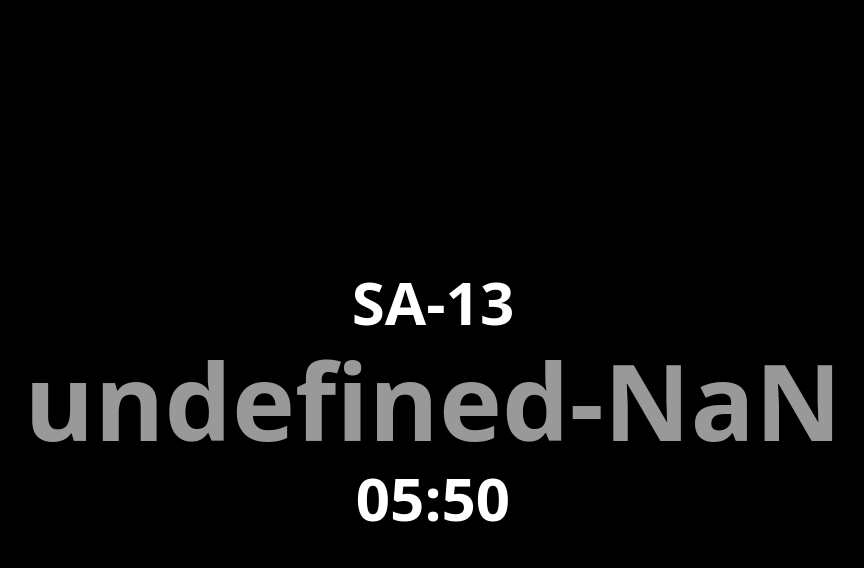
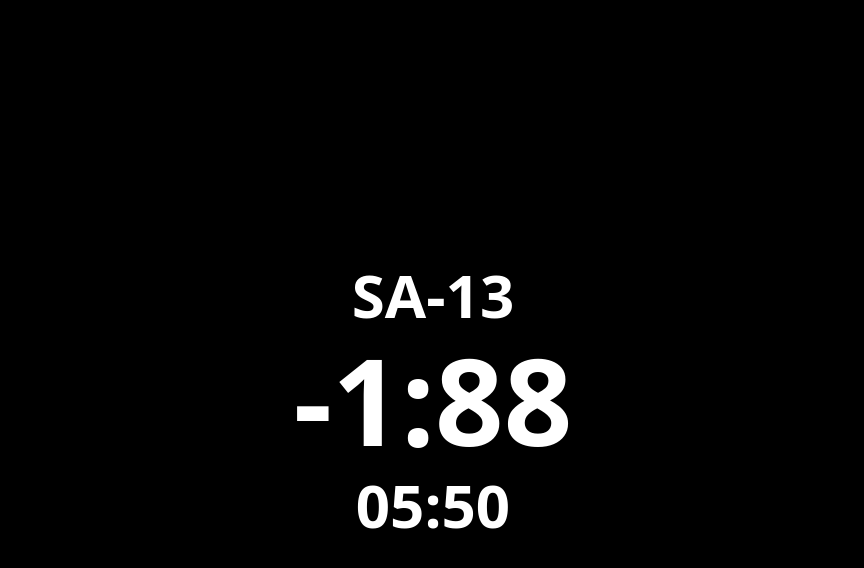
Before and after one commit to binhnguyen288-source/Clock, a plain HTML site: page index.html in a window 1280 px wide. Both pictures are taken after a click on the button "Xong". Shown: the whole page, without its empty margins (207-1071 px from the left). Drawn offline with nearby package versions, Linux system fonts and the light colour scheme.

Commit message:
Update index.html

```diff
--- a/index.html
+++ b/index.html
@@ -36,14 +36,14 @@
     </style>
         <div id="content">
             <div id="inputform">
-                <input type="text" id="option" class="form-control mb-2" placeholder="Nhập thông tin">
+                <!-- <input type="text" id="option" class="form-control mb-2" placeholder="Nhập thông tin"> -->
                 <button class="btn btn-secondary mb-2" style="width:100%" onclick="setClock()">Xong</button>
                 <button class="btn btn-secondary mb-2" style="width:100%" onClick="wakeLock(this)">Bật WakeLock</button>
-                <button class="btn btn-secondary mb-2" style="width:100%" onClick="hideButtons(this)">On/off</button>
+                <!-- <button class="btn btn-secondary mb-2" style="width:100%" onClick="hideButtons(this)">On/off</button> -->
             </div>
             <div id="clock" hidden style="display: grid; place-items: center;">
                 <span id="thungay" style="font-size: 45pt; font-weight: bold;"></span>
-                <span id="bias" style="font-size: 80pt; font-weight: bold; line-height: 80pt;"></span>
+                <span id="bias" style="font-size: 90pt; font-weight: bold; line-height: 90pt;"></span>
                 <span id="curTime" style="font-size: 45pt; font-weight: bold;"></span>
             </div>
         </div>
@@ -60,11 +60,11 @@
         const curTime = document.getElementById("curTime"); // bottom
         const biasElement = document.getElementById("bias"); // middle
 
-        function hideButtons(ev) {
-            thungay.setAttribute('hidden', '');
-            curTime.setAttribute('hidden', '');
-            ev.setAttribute('hidden', '');
-        }
+        // function hideButtons(ev) {
+        //     thungay.setAttribute('hidden', '');
+        //     curTime.setAttribute('hidden', '');
+        //     ev.setAttribute('hidden', '');
+        // }
 
 
 
@@ -79,21 +79,10 @@
                 seconds: date.getHours() * 3600 + date.getMinutes() * 60 + date.getSeconds()
             }
         }
-        let xuan, ha, thudong, thu;
-        let baseTime = 0;
-        let period = 0;
+
         function setClock() {
-            const infoDoc = document.getElementById("option");
-            const str = infoDoc.value;
-            baseTime = parseInt(str.slice(0, 2)) * 3600 + parseInt(str.slice(2, 4)) * 60;
-            xuan = parseFloat(str.slice(4, 6)) * 60;
-            ha = parseFloat(str.slice(6, 8)) * 60;
-            thudong = parseFloat(str.slice(8, 10)) * 60;
-            thu = parseFloat(str.slice(10)) * 60;
-            period = xuan + ha + thudong;
             showClock();
         }
-
 
         function showClock() {
             setInterval(updateClock, 1000);
@@ -106,69 +95,19 @@
             return hour * 3600 + minute * 60;
         }
 
-        const prefix_table = [
-            'X', 'H', 'T',
-            'X', 'H', 'T',
-            'X', 'H', 'T',
-            'X', 'H', 'T',
-            'X', 'H', 'T',
-            'X', 'H', 'T',
-            'X', 'H', 'T',
-            'X', 'H', 'T',
-            'X', 'H', 'T',
-            'X', 'T'
-        ];
-
-        const greenColor = "rgb(52, 162, 63)";
-        const redColor = "rgb(242, 0, 22)"
-        const yellowColor = "rgb(255, 194, 17)";
-        const grayColor = "rgb(153, 153, 153)";
 
         function updateClock() {
             const { thuNgay, curHour, curMinute, seconds } = getSecondsInDay()
             thungay.innerText = thuNgay;
             curTime.innerText = `${curHour}:${curMinute}`;
+            const baseTime = 86400 - getSecondsHourMinute(4, 14);
+            const offset = (baseTime + seconds) % 86400;
+            const val = offset / (110 * 60);
+            const fl = Math.floor(val);
+            const frac = Math.floor((val - fl) * 100).toString().padStart(2, '0');
 
-            const endTime = baseTime + 9 * period + xuan;
-
-
-            if (seconds < baseTime || seconds >= endTime) {
-                biasElement.style.color = grayColor;
-                biasElement.innerText = `T-${Math.ceil((86400 + baseTime - seconds) / 60)}`;
-            }
-            else {
-                const nperiod = Math.floor((seconds - baseTime) / period);
-                const left = seconds - baseTime - nperiod * period;
-
-                let color;
-                let timeLeft;
-                let i;
-                if (left < xuan) {
-                    timeLeft = xuan - left;
-                    color = greenColor;
-                    i = 3 * nperiod;
-                }
-                else if (left < xuan + ha) {
-                    timeLeft = xuan + ha - left;
-                    color = redColor;
-                    i = 3 * nperiod + 1;
-                }
-                else if (left < xuan + ha + thu){
-                    timeLeft = xuan + ha + thudong - left;
-                    color = yellowColor;
-                    i = 3 * nperiod + 2;
-                }
-                else {
-                    timeLeft = xuan + ha + thudong - left;
-                    color = grayColor;
-                    i = 3 * nperiod + 2;
-                }
-
-                biasElement.style.color = color;
-                biasElement.innerText = `${prefix_table[i]}-${Math.ceil(timeLeft / 60).toString().padStart(2, '0')}`;
-            }
-
-
+            biasElement.style.color = "rgb(255, 255, 255)";
+            biasElement.innerText = `${(fl - 1).toString().padStart(2, '0')}:${frac}`;
         }
 
     </script>
```
